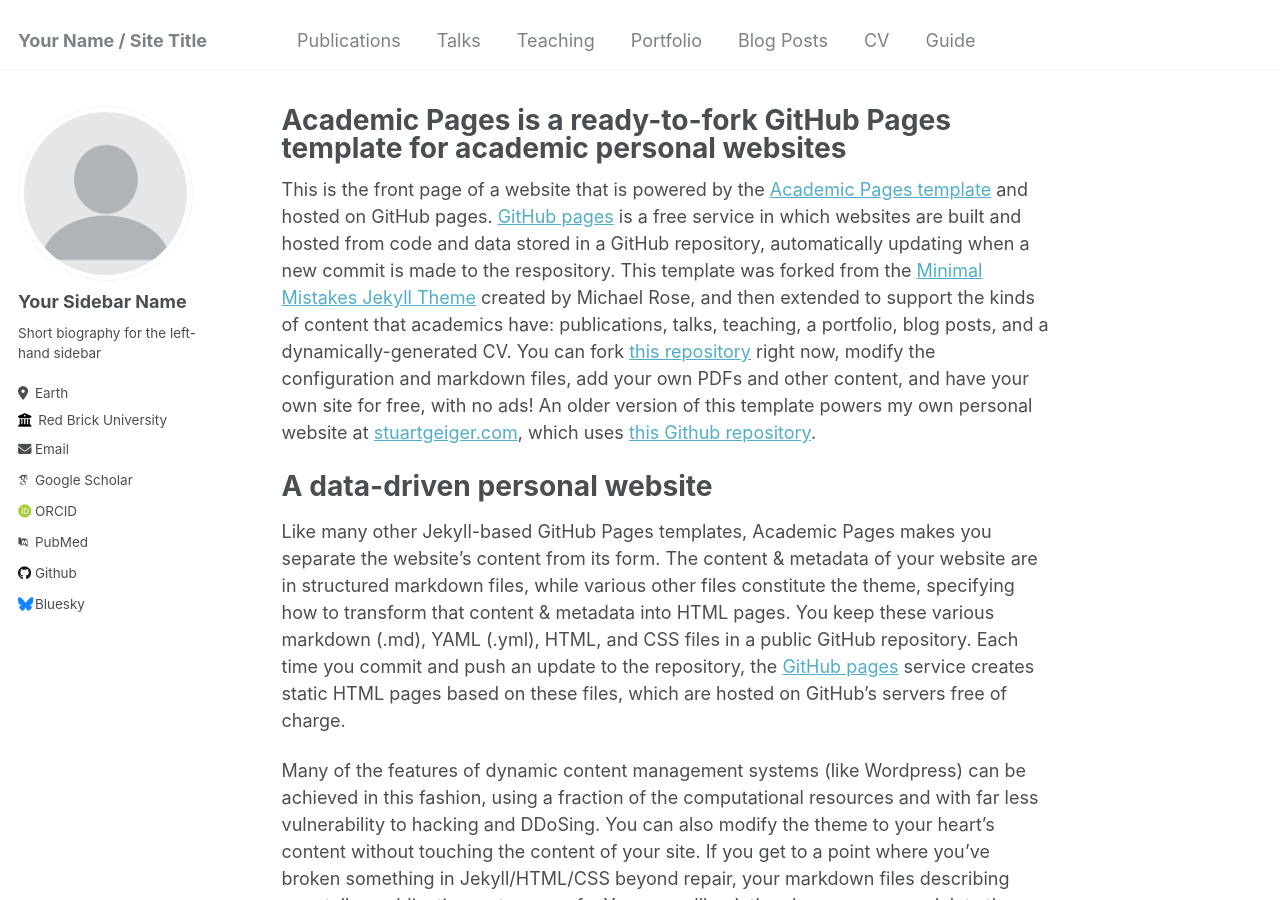
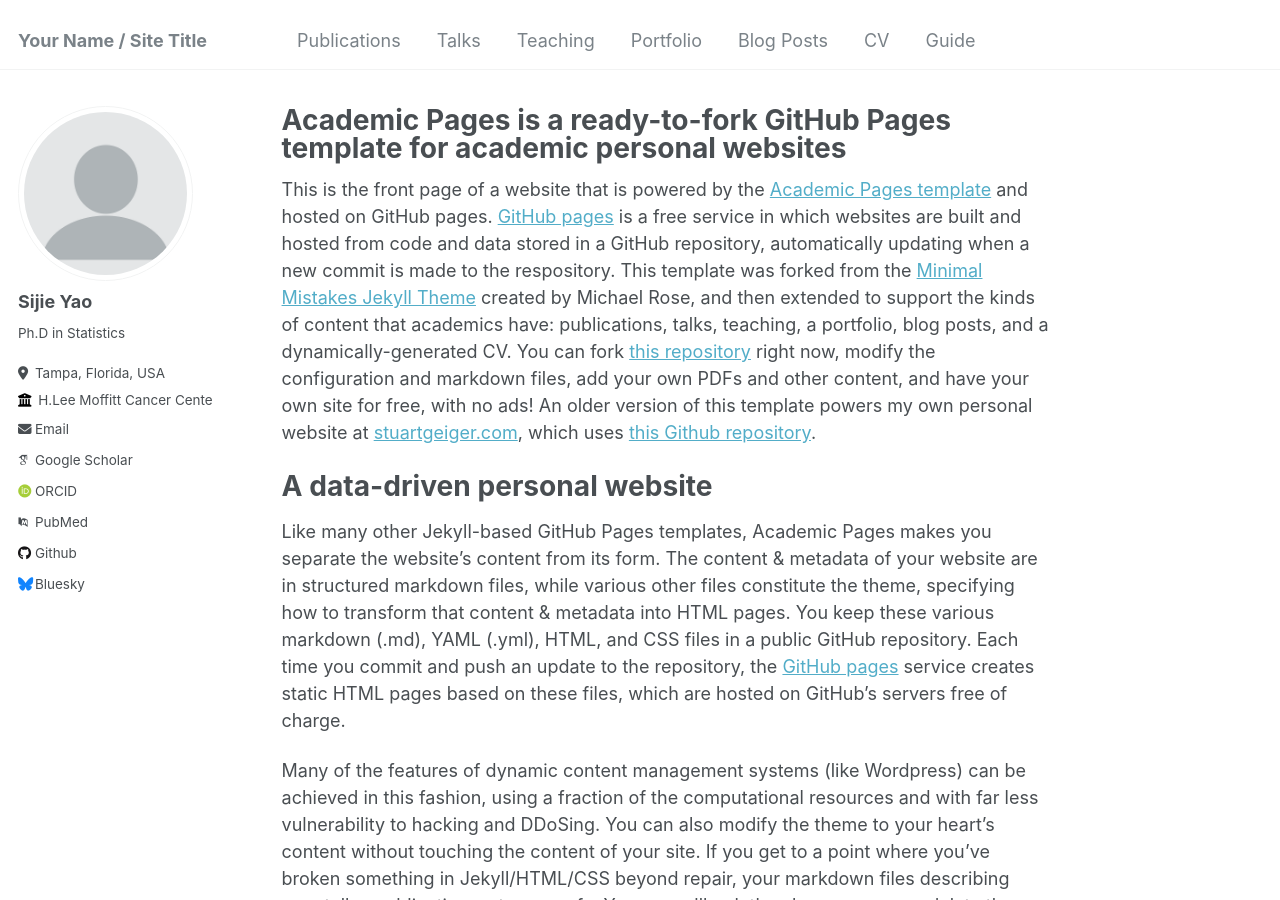
Before and after one commit to topycyao/SY, a Jekyll site: the page built from _pages/about.md, in a window 1280 px wide and 900 px high. Built offline with Jekyll 4.4.1, drawn with Linux system fonts in a browser that asks for light colours; some web fonts are replaced.

Commit message:
Update _config.yml

```diff
--- a/_config.yml
+++ b/_config.yml
@@ -22,13 +22,13 @@ repository               : "academicpages/academicpages.github.io"
 author:
   # Biographic information
   avatar           : "profile.png"
-  name             : "Your Sidebar Name"
+  name             : "Sijie Yao"
   pronouns         : # example: "she/her"
-  bio              : "Short biography for the left-hand sidebar"
-  location         : "Earth"
-  employer         : "Red Brick University"
+  bio              : "Ph.D in Statistics"
+  location         : "Tampa, Florida, USA"
+  employer         : "H.Lee Moffitt Cancer Center"
   uri              : # URL
-  email            : "none@example.org"
+  email            : "sijie.yao@moffitt.org"
 
   # Academic websites
   arxiv            : # URL - Update with the correct link to your profile
```
